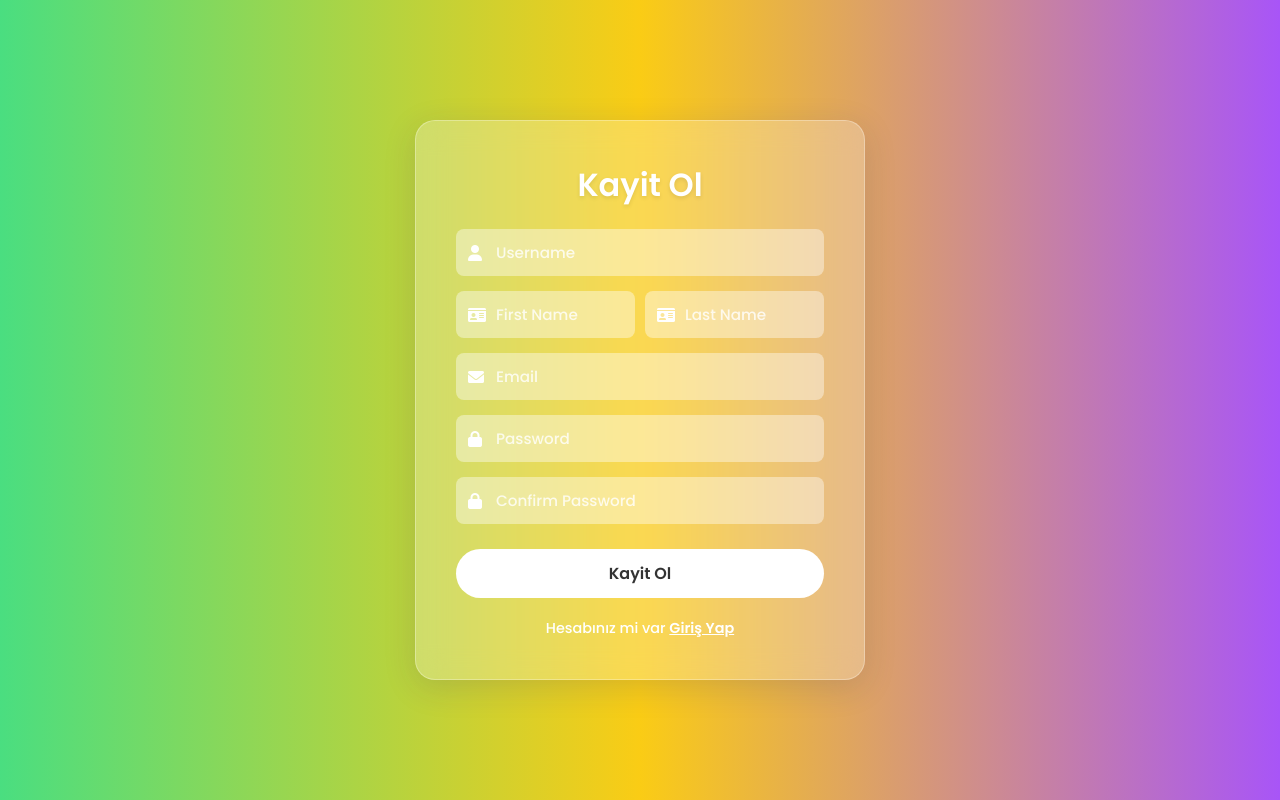
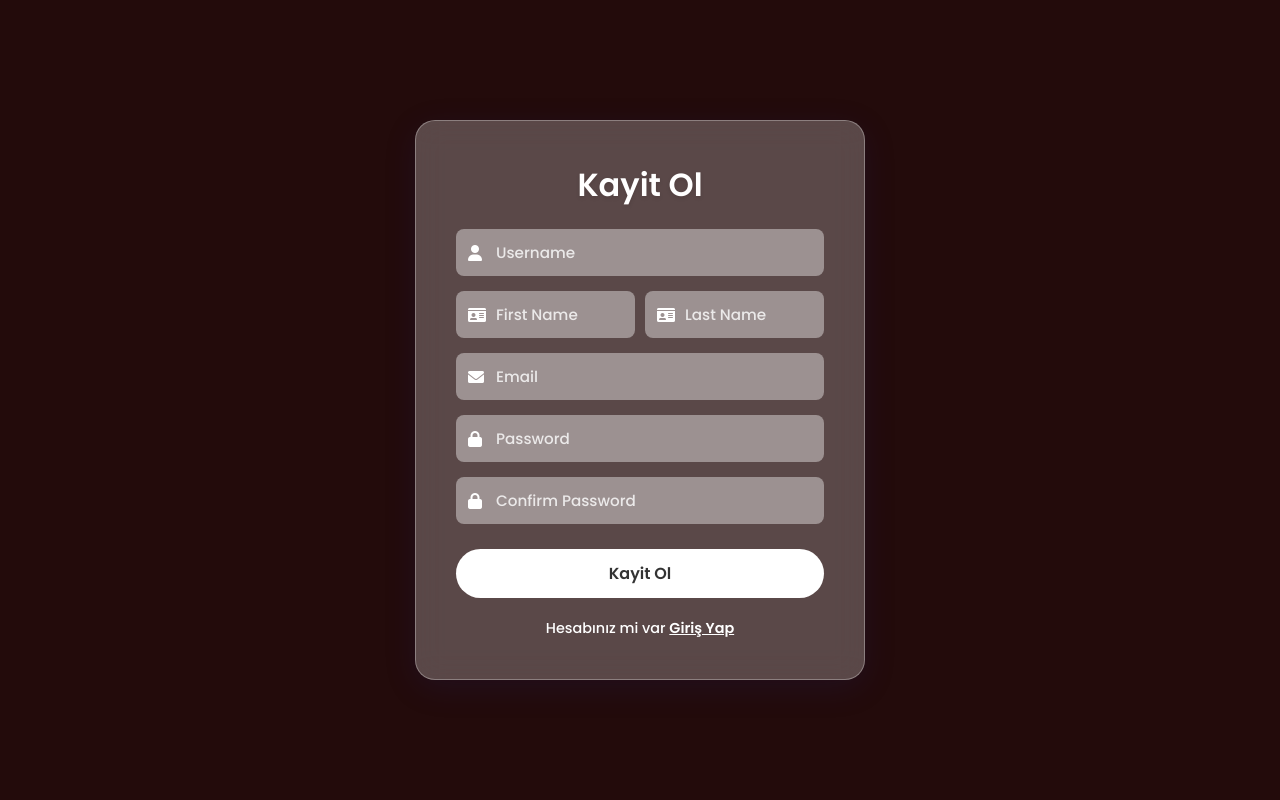
Before and after one commit to sidi96056/Ders-yonetim-system, a Django app: page /register/ in a window 1280 px wide. Run offline with Django 5.2, Linux system fonts and the light colour scheme.

Commit message:
Update register.html

```diff
--- a/Dersyonetimsystemi/accounts/templates/register.html
+++ b/Dersyonetimsystemi/accounts/templates/register.html
@@ -16,7 +16,7 @@
         }
 
         body {
-            background: linear-gradient(90deg, #4ade80 0%, #facc15 50%, #a855f7 100%);
+            background:rgb(35, 11, 11);
             min-height: 100vh;
             display: flex;
             align-items: center;
```
